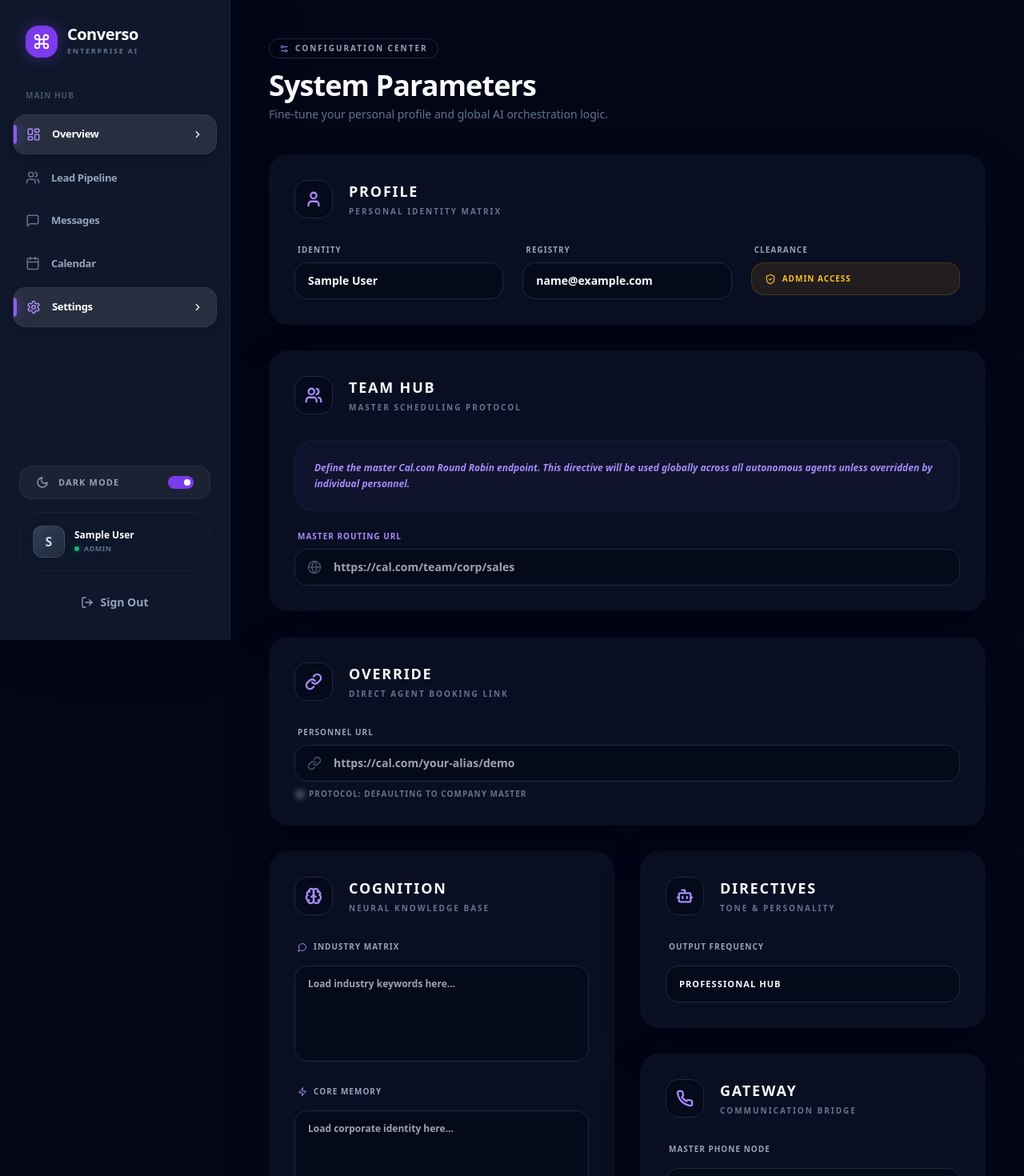
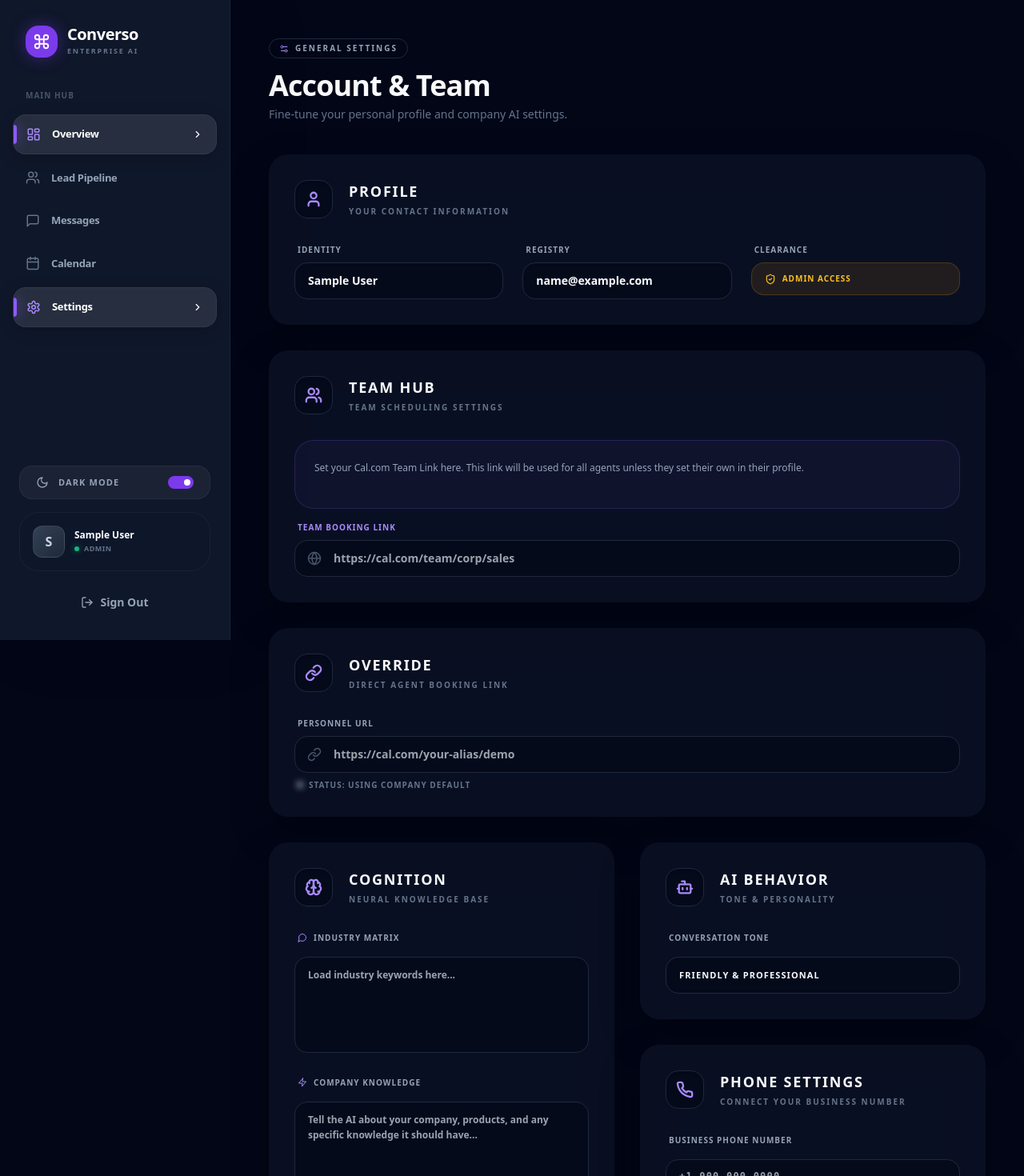
Before and after one commit to vselvaraj6/converso, a Next.js app in the folder frontend/: page /dashboard/settings in a window 1280 px wide. Shown: the top 1470 px of the page at 80% size. Built offline with nearby package versions, Linux system fonts and the light colour scheme; no server answers; sample sign-in values are in the browser's storage.

Commit message:
ui: simplify technical language for sales agents

```diff
--- a/frontend/app/dashboard/leads/[id]/page.tsx
+++ b/frontend/app/dashboard/leads/[id]/page.tsx
@@ -217,18 +217,17 @@ export default function LeadDetailPage() {
         <div className="lg:col-span-1 space-y-6 order-1">
           <div className="card p-8 border-none shadow-2xl" style={{ backgroundColor: 'var(--surface)' }}>
             <h3 className="text-[10px] font-black text-slate-400 uppercase tracking-[0.2em] mb-6 border-b pb-4 flex items-center gap-2" style={{ borderColor: 'var(--divider)' }}>
-              <Zap size={14} className="text-brand-500" /> Profiling Data
+              <Zap size={14} className="text-brand-500" /> Lead Information
             </h3>
 
             <div className="space-y-6">
               <InfoRow icon={Mail}      label="Email"    value={lead.email} />
               <InfoRow icon={Phone}     label="Mobile"   value={lead.phone} />
               <InfoRow icon={Building2} label="Company"  value={lead.company} />
-              <InfoRow icon={Tag}       label="Sector"   value={lead.industry} />
+              <InfoRow icon={Tag}       label="Industry" value={lead.industry} />
               <InfoRow icon={MessageSquare} label="Interest" value={lead.interest} />
-              <InfoRow icon={Clock}     label="Cycle"    value={lead.nudge_interval_days ? `${lead.nudge_interval_days} days` : 'Not set'} />
+              <InfoRow icon={Clock}     label="Follow-up" value={lead.nudge_interval_days ? `${lead.nudge_interval_days} days` : 'Not set'} />
             </div>
-
             <div className="mt-8 pt-6 border-t" style={{ borderColor: 'var(--divider)' }}>
               <label className="text-[10px] font-black text-slate-400 uppercase tracking-[0.2em] mb-3 block">Update Pipeline</label>
               <select
@@ -251,7 +250,7 @@ export default function LeadDetailPage() {
           {lead.sentiment_score && (
             <div className="card p-8 bg-slate-900 border-none shadow-2xl relative overflow-hidden">
               <div className="absolute top-0 right-0 w-32 h-32 bg-brand-600 blur-[80px] opacity-30" />
-              <h3 className="text-[10px] font-black text-slate-500 uppercase tracking-[0.2em] mb-6 relative z-10">AI Insights Core</h3>
+              <h3 className="text-[10px] font-black text-slate-500 uppercase tracking-[0.2em] mb-6 relative z-10">AI Lead Analysis</h3>
 
               <div className="space-y-5 relative z-10">
                 <div className="flex justify-between items-center">
@@ -410,7 +409,7 @@ export default function LeadDetailPage() {
                 <p className="text-[9px] font-black text-slate-400 uppercase tracking-widest">Shift + Enter for new line</p>
                 <div className="flex items-center gap-2">
                   <div className="w-1.5 h-1.5 rounded-full bg-emerald-500 animate-pulse" />
-                  <p className="text-[9px] font-black text-slate-500 uppercase tracking-widest">Encrypted SMS Gateway</p>
+                  <p className="text-[9px] font-black text-slate-500 uppercase tracking-widest">Secure SMS History</p>
                 </div>
               </div>
             </div>
--- a/frontend/app/dashboard/platform/companies/[id]/page.tsx
+++ b/frontend/app/dashboard/platform/companies/[id]/page.tsx
@@ -120,7 +120,7 @@ export default function CompanyDetailAdminPage() {
       <div className="grid grid-cols-1 lg:grid-cols-3 gap-8">
         {/* Settings Column */}
         <div className="lg:col-span-2 space-y-6">
-          <AdminSection title="Core Configuration" icon={Settings}>
+          <AdminSection title="Company Settings" icon={Settings}>
             <div className="grid grid-cols-1 md:grid-cols-2 gap-4">
               <div>
                 <label className="label-text">Company Name</label>
--- a/frontend/app/dashboard/settings/page.tsx
+++ b/frontend/app/dashboard/settings/page.tsx
@@ -94,24 +94,24 @@ export default function SettingsPage() {
     })
   }
 
-  if (loading) return <div className="text-slate-400 text-sm font-black uppercase tracking-[0.2em] py-20 text-center">Accessing Terminal Logic…</div>
+  if (loading) return <div className="text-slate-400 text-sm font-black uppercase tracking-[0.2em] py-20 text-center">Loading settings…</div>
 
   return (
     <div className="max-w-4xl mx-auto space-y-10 pb-20 font-sans">
       <div className="space-y-2">
         <div className="inline-flex items-center gap-2 px-3 py-1 rounded-full text-slate-400 text-[10px] font-black uppercase tracking-[0.2em] mb-2 border" style={{ backgroundColor: 'var(--surface-subtle)', borderColor: 'var(--divider)' }}>
           <Settings2 size={12} className="text-brand-400" />
-          Configuration Center
+          General Settings
         </div>
         <h1 className="text-4xl font-black text-[var(--text-primary)] tracking-tight leading-none">
-          System Parameters
+          Account & Team
         </h1>
-        <p className="text-slate-500 text-sm font-medium">Fine-tune your personal profile and global AI orchestration logic.</p>
+        <p className="text-slate-500 text-sm font-medium">Fine-tune your personal profile and company AI settings.</p>
       </div>
 
       <form onSubmit={handleSave} className="space-y-8">
         {/* Account */}
-        <Section title="Profile" icon={UserIcon} description="Personal Identity Matrix">
+        <Section title="Profile" icon={UserIcon} description="Your contact information">
           <div className="grid grid-cols-1 md:grid-cols-3 gap-6">
             <div className="space-y-1">
               <span className="label-text">Identity</span>
@@ -137,15 +137,16 @@ export default function SettingsPage() {
 
         {/* Master Team Link (Admin Only) */}
         {(user?.role === 'admin' || user?.is_superuser) && (
-          <Section title="Team Hub" icon={Users} description="Master Scheduling Protocol">
-            <div className="space-y-6">
-              <div className="bg-brand-500/5 border border-brand-500/10 rounded-[24px] p-6">
-                <p className="text-xs text-brand-400 font-bold leading-relaxed italic">
-                  Define the master Cal.com Round Robin endpoint. This directive will be used globally across all autonomous agents unless overridden by individual personnel.
+          <Section title="Team Hub" icon={Users} description="Team Scheduling Settings">
+            <div className="space-y-4">
+              <div className="p-6 rounded-3xl border border-brand-500/20 bg-brand-500/5">
+                <p className="text-xs text-slate-400 leading-relaxed mb-4">
+                  Set your Cal.com Team Link here. This link will be used for all agents unless they set their own in their profile.
                 </p>
+
               </div>
               <div className="space-y-2">
-                <label className="label-text text-brand-400">Master Routing URL</label>
+                <label className="label-text text-brand-400">Team Booking Link</label>
                 <div className="relative">
                   <Globe size={18} className="absolute left-4 top-1/2 -translate-y-1/2 text-slate-600" />
                   <input
@@ -178,8 +179,9 @@ export default function SettingsPage() {
                 <div className={clsx("w-1.5 h-1.5 rounded-full shadow-[0_0_8px]", manualCalUrl ? "bg-emerald-500 shadow-emerald-500/50" : "bg-slate-700")} />
                 <p className="text-[10px] text-slate-500 font-black uppercase tracking-widest">
                   {manualCalUrl
-                    ? "Protocol: Manual Link Active"
-                    : "Protocol: Defaulting to Company Master"}
+                    ? "Status: Using personal link"
+                    : "Status: Using company default"}
+
                 </p>
               </div>
             </div>
@@ -204,38 +206,39 @@ export default function SettingsPage() {
                 </div>
                 <div className="space-y-2">
                   <label className="label-text flex items-center gap-2">
-                    <Zap size={12} className="text-brand-400" /> Core Memory
+                    <Zap size={12} className="text-brand-400" /> Company Knowledge
                   </label>
                   <textarea
                     className="input min-h-[120px] bg-[var(--input-bg)] resize-none text-xs leading-relaxed"
                     value={company?.ai_config.company_memory || ''}
                     onChange={e => updateAI('company_memory', e.target.value)}
-                    placeholder="Load corporate identity here..."
+                    placeholder="Tell the AI about your company, products, and any specific knowledge it should have..."
                   />
                 </div>
               </div>
             </Section>
 
             <div className="space-y-8">
-              <Section title="Directives" icon={Bot} description="Tone & Personality">
+              <Section title="AI Behavior" icon={Bot} description="Tone & Personality">
                 <div className="space-y-2">
-                  <label className="label-text">Output Frequency</label>
+                  <label className="label-text">Conversation Tone</label>
                   <select
                     className="input font-black text-[11px] uppercase tracking-widest bg-[var(--input-bg)] appearance-none"
                     value={company?.ai_config.tone || 'friendly and professional'}
                     onChange={e => updateAI('tone', e.target.value)}
                   >
-                    <option value="friendly and professional">Professional Hub</option>
-                    <option value="formal">Enterprise Rigid</option>
-                    <option value="casual">Casual Logic</option>
-                    <option value="concise">Binary / Direct</option>
+                    <option value="friendly and professional">Friendly & Professional</option>
+                    <option value="formal">Formal & Business</option>
+                    <option value="casual">Casual & Friendly</option>
+                    <option value="concise">Brief & Direct</option>
                   </select>
-                </div>
-              </Section>
+                  </div>
+                  </Section>
 
-              <Section title="Gateway" icon={Phone} description="Communication Bridge">
-                <div className="space-y-2">
-                  <label className="label-text">Master Phone Node</label>
+                  <Section title="Phone Settings" icon={Phone} description="Connect your business number">
+                  <div className="space-y-2">
+                  <label className="label-text">Business Phone Number</label>
+
                   <input
                     className="input font-mono text-xs font-black bg-[var(--input-bg)] text-brand-400 tracking-widest"
                     value={company?.twilio_phone_number || ''}
```
